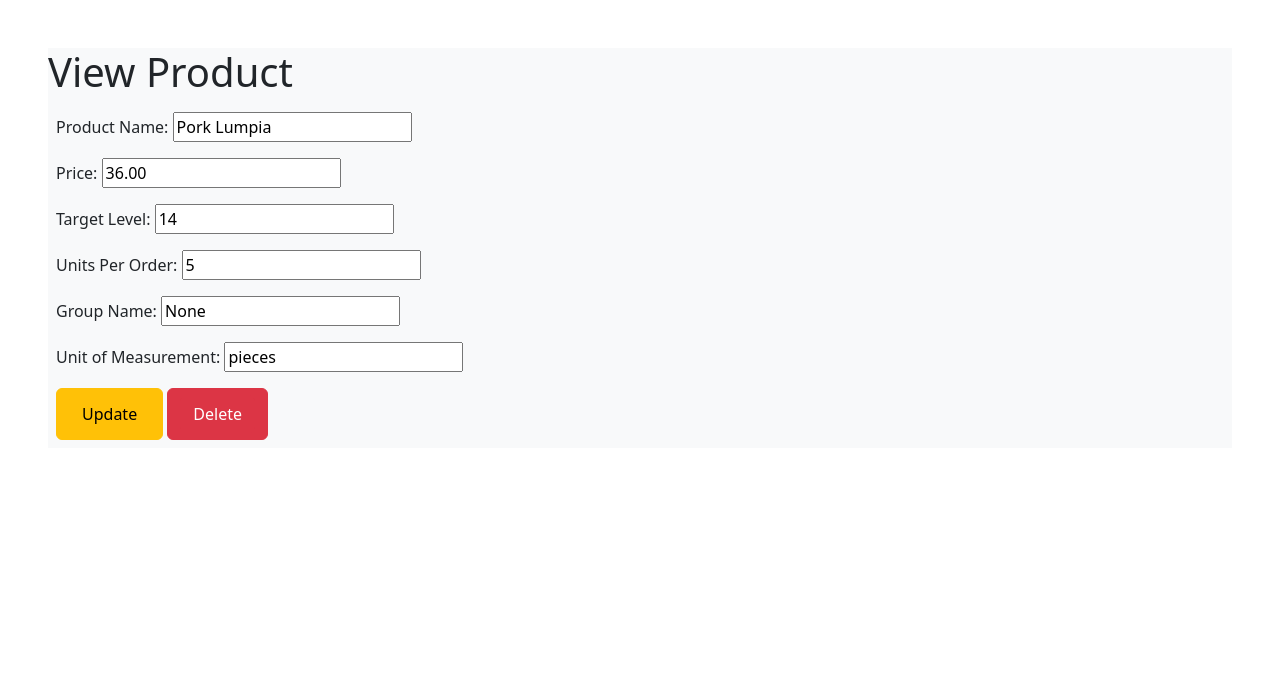
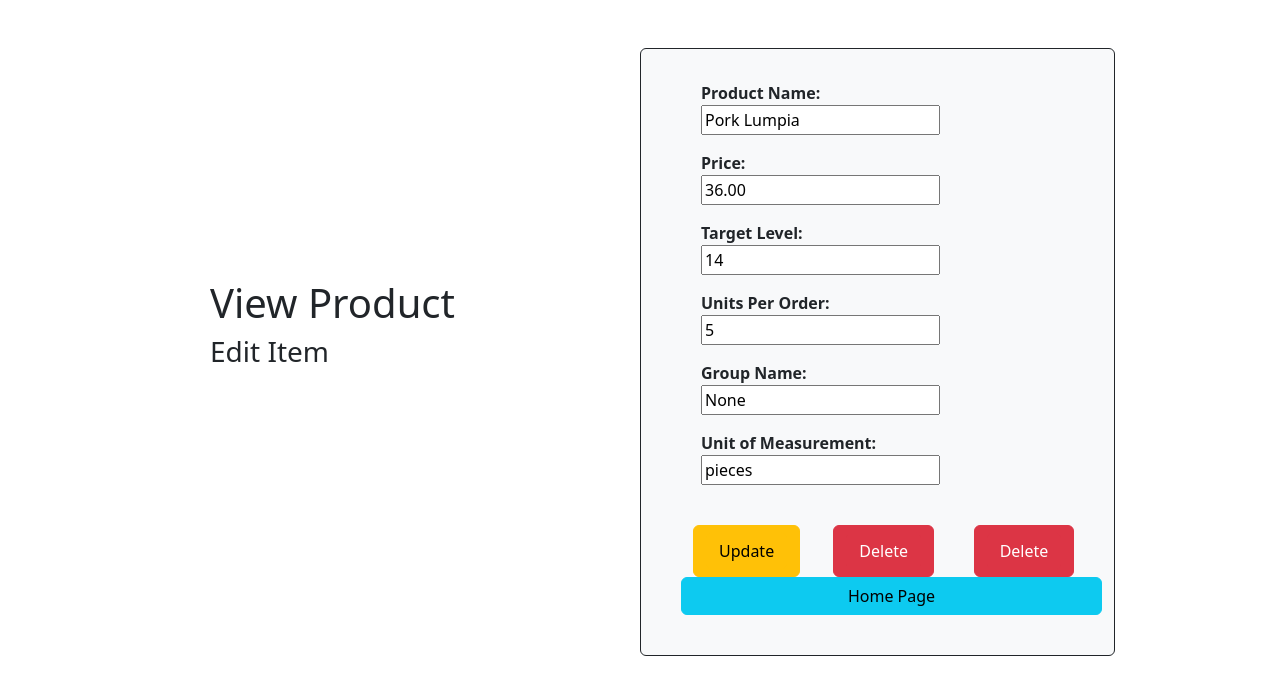
Before and after one commit to daxvii/MSYS-42-Lumpiang-Babies, a Django app: page /view_product/1/ in a window 1280 px wide. Shown: the top 695 px of the page. Run offline with Django 4.2, Linux system fonts and the light colour scheme; data comes from the database, SQL or seed files in the repository; some libraries are stand-ins or nearby versions.

Commit message:
navigation update

```diff
--- a/lumpia/lumpiasys/templates/create_product.html
+++ b/lumpia/lumpiasys/templates/create_product.html
@@ -9,6 +9,7 @@
     </head>
 
     <body>
+        <div class="container">
             <div class="p-5">
                 <form method="POST" action="{% url 'create_product' %}" class="bg-light"> {% csrf_token %}
                     <h1>Create Product</h1>
@@ -38,8 +39,10 @@
                     </div>
                     <div class="p-2">
                         <button type='submit' class="btn btn-success">Create Product</button>
+                        <a href="{% url 'home' %}" class="btn btn-info">Home Page</a>
                     </div>
                 </form>
             </div>
+        </div>
     </body>
 </html>
--- a/lumpia/lumpiasys/templates/update_product.html
+++ b/lumpia/lumpiasys/templates/update_product.html
@@ -9,6 +9,7 @@
     </head>
 
     <body>
+        <div class="container">
             <div class = "p-5">
                 <form method="POST" action="{% url 'update_product' p.pk %}" class = "bg-light"> {% csrf_token %}
                     <h1>Update Product</h1>
@@ -38,8 +39,10 @@
                     </div>
                     <div class="p-2">
                         <button type='submit' class="btn btn-warning">Save Changes</button>
+                        <a href="{% url 'home' %}" class="btn btn-info">Home Page</a>
                     </div>
                 </form>
             </div>
+        </div>
     </body>
 </html>
--- a/lumpia/lumpiasys/templates/view_product.html
+++ b/lumpia/lumpiasys/templates/view_product.html
@@ -8,39 +8,59 @@
         <link rel="stylesheet" type="text/css" href="{% static '/bootstrap-5.3.0-alpha1-dist/css/bootstrap.css' %}">
     </head>
     <body>
-        <div class = "p-5">
-            <form method="POST" action="{% url 'view_product' p.pk %}" class = "bg-light"> {% csrf_token %}
+        <div class="container">
+            <div class = "row">
+                <div class="col my-auto" style="padding-left: 140px">
                     <h1>View Product</h1>
+                    <h3>Edit Item</h1>
+                </div>
+                <div class="col-5 p-4 border border-dark rounded mt-5 bg-light">
+                    <form method="POST" action="{% url 'view_product' p.pk %}" style="padding-left: 28px"> {% csrf_token %}
                         <div class = "p-2">
-                    <label>Product Name:</label>
+                            <label style="padding-right: 110px"><b>Product Name:</b></label>
                             <input type="text" name="name" value="{{p.name}}" readonly>
                         </div>
                         <div class = "p-2">
-                    <label>Price:</label>
+                            <label style="padding-right: 180px"><b>Price:</b></label>
                             <input type="text" name="price" value="{{p.price}}" readonly>
                         </div>
                         <div class = "p-2">
-                    <label>Target Level:</label>
+                            <label style="padding-right: 126px"><b>Target Level:</b></label>
                             <input type="text" name="target_level" value="{{p.target_level}}" readonly>
                         </div>
                         <div class = "p-2">
-                    <label>Units Per Order:</label>
+                            <label style="padding-right: 100px"><b>Units Per Order:</b></label>
                             <input type="text" name="units_per_order" value="{{p.units_per_order}}" readonly>
                         </div>
                         <div class = "p-2">
-                    <label>Group Name:</label>
+                            <label style="padding-right: 120px"><b>Group Name:</b></label>
                             <input type="text" name="group_name" value="{{p.group_name}}" readonly>
                         </div>
                         <div class = "p-2">
-                    <label>Unit of Measurement:</label>
+                            <label style="padding-right: 56px"><b>Unit of Measurement:</b></label>
                             <input type="text" name="unit_of_measurement" value="{{p.unit_of_measurement}}" readonly>
                         </div>
 
                         <p class = "p-2">
+                            <div class="row">
+                                <div class="col">
                                     <button type="button" class="btn btn-warning"><a href="{% url 'update_product' pk=p.pk %}" class="btn btn-warning">Update</a></button>
+                                </div>
+                                <div class="col">
                                     <button type="button" class="btn btn-danger"><a href="{% url 'delete_product' pk=p.pk %}" class="btn btn-danger">Delete</a></button>
+                                </div>
+                                <div class="col">
+                                    <button type="button" class="btn btn-danger"><a href="{% url 'delete_product' pk=p.pk %}" class="btn btn-danger">Delete</a></button>
+                                </div>
+                                <a href="{% url 'home' %}" class="btn btn-info">Home Page</a>
+                            </div>
                         </p>
                     </form>
                 </div>
+                <div class="col-1">
+
+                </div>
+            </div>
+        </div>
     </body>
 </html>
```
Also changed, not shown: lumpia/lumpiasys/templates/home.html (+22 -7 lines). Lines whose indentation alone changed are shown as unchanged.
